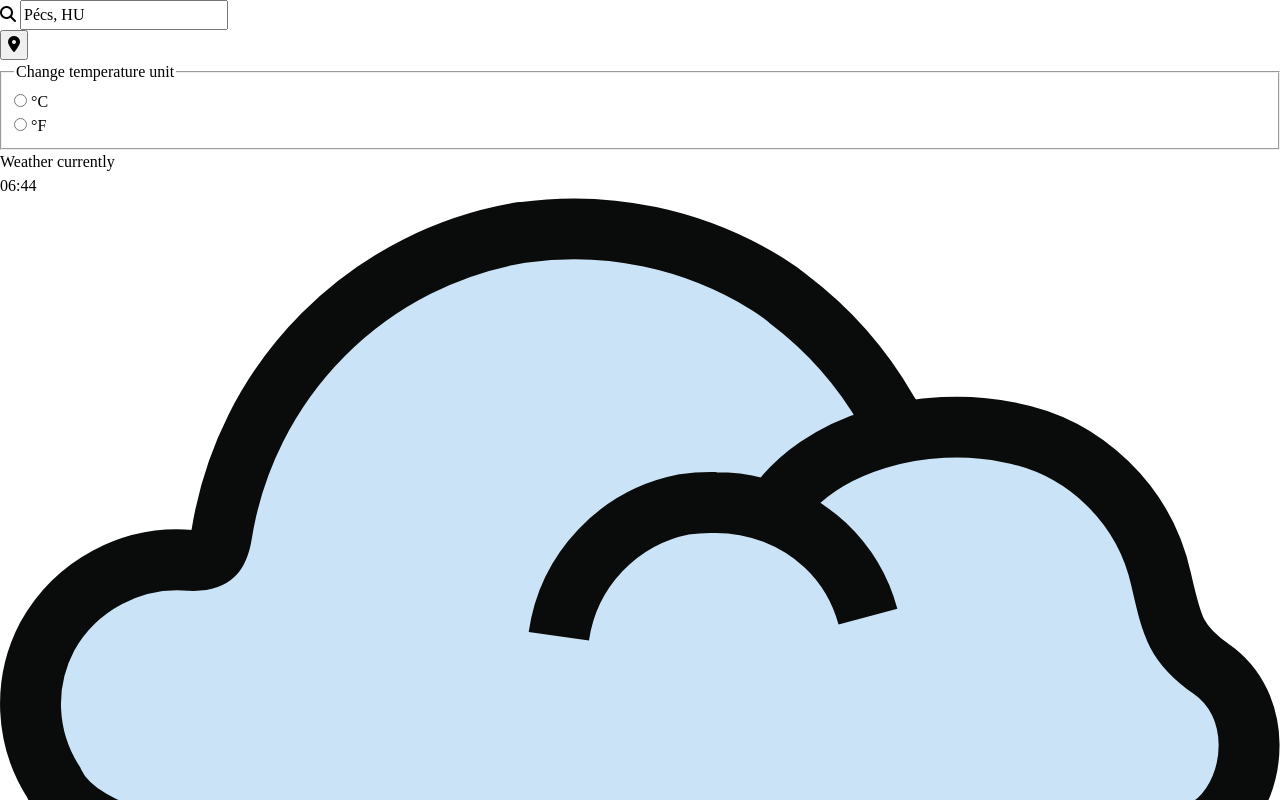
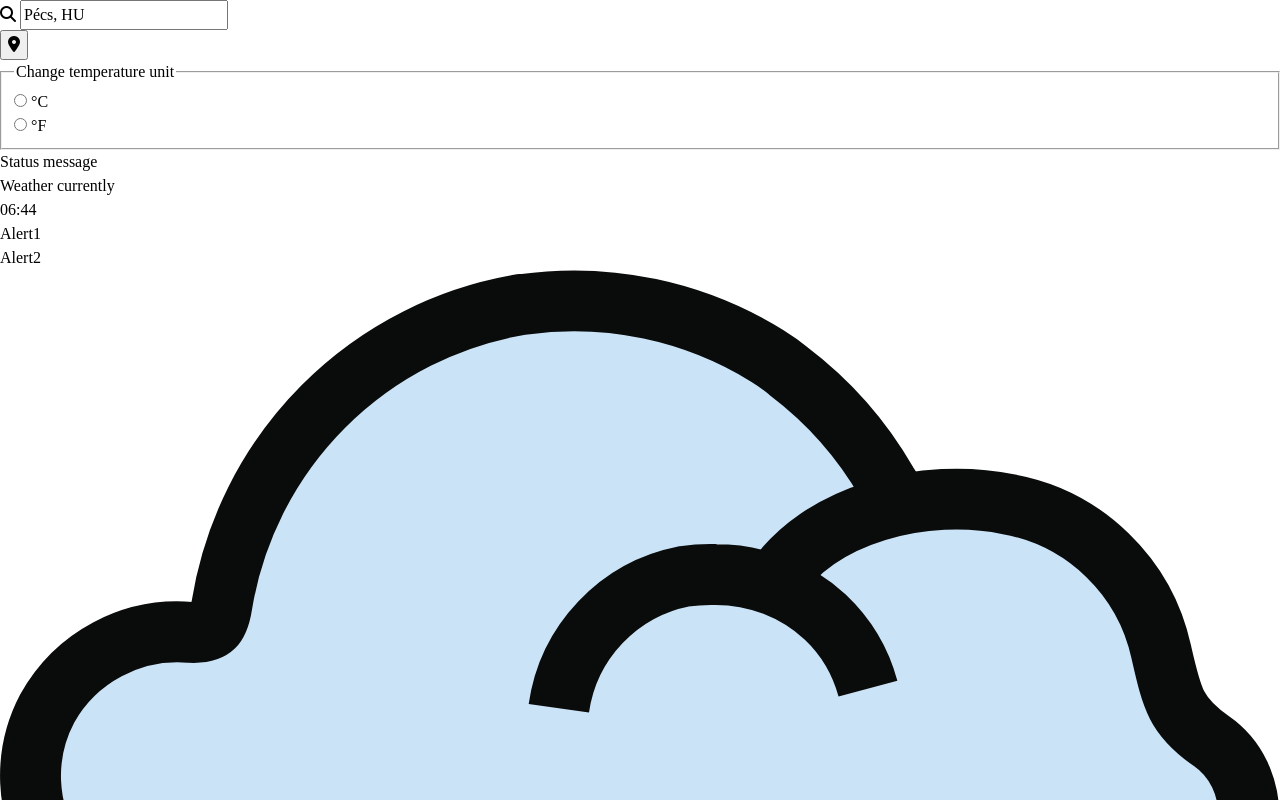
Before and after one commit to Honzi07/odin-weather-app, a website built with webpack: page src/index.html in a window 1280 px wide. Shown: the top 800 px of the page. Built offline with nearby package versions, Linux system fonts and the light colour scheme.

Commit message:
Add current weather alerts and status message.

```diff
--- a/src/index.html
+++ b/src/index.html
@@ -76,6 +76,9 @@
           >
         </div>
       </fieldset>
+      <div class="status-message">
+        <div class="status-message-label">Status message</div>
+      </div>
     </header>
     <main>
       <div class="current-weather">
@@ -85,6 +88,10 @@
         </header>
 
         <div class="current-weather__summary-container">
+          <div class="current-weather__alert-container">
+            <div class="current-weather__alert-description">Alert1</div>
+            <div class="current-weather__alert-description">Alert2</div>
+          </div>
           <div class="current-weather__overview-current-temp">
             <img
               class="current-weather__image"
```
